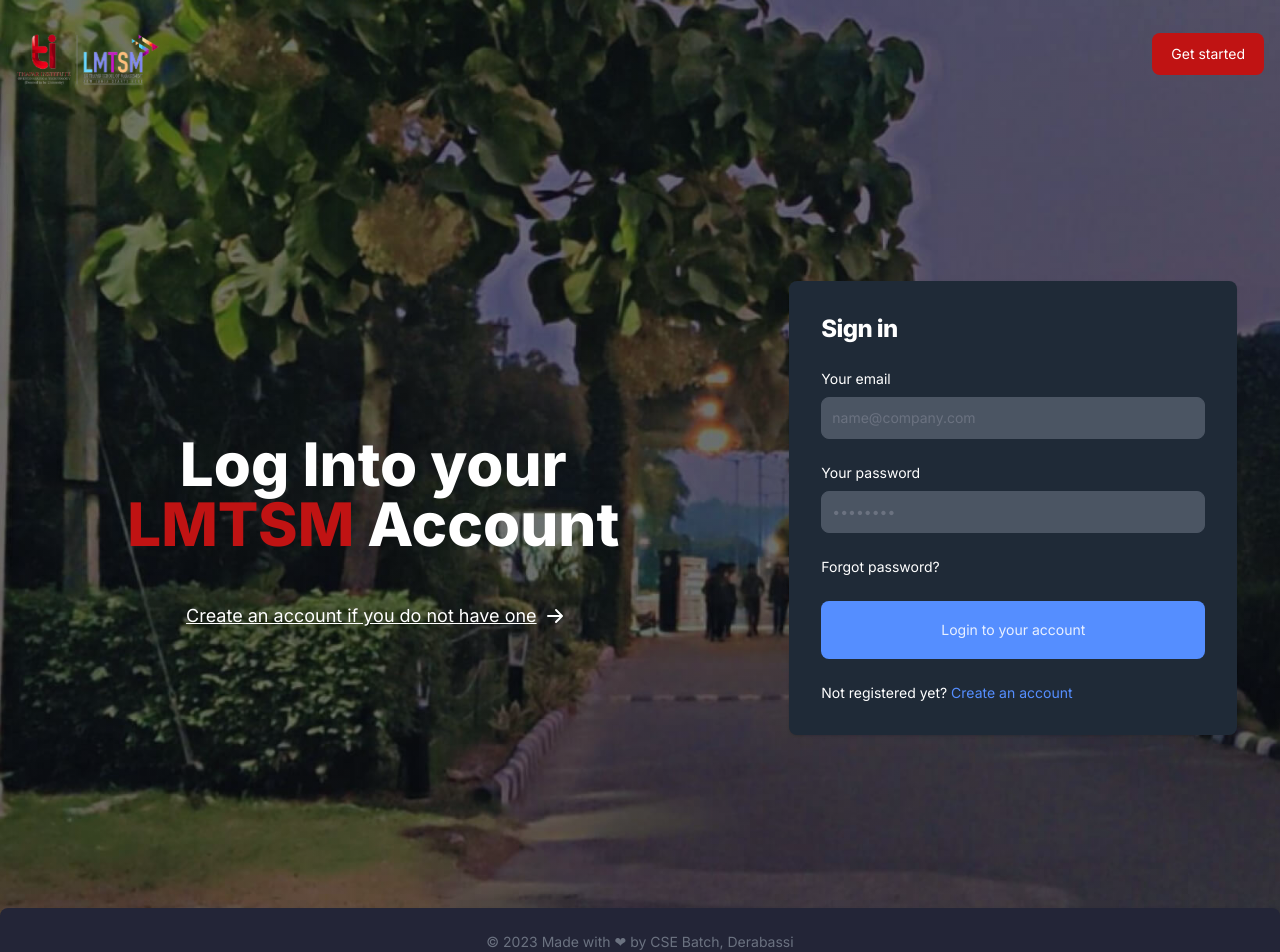
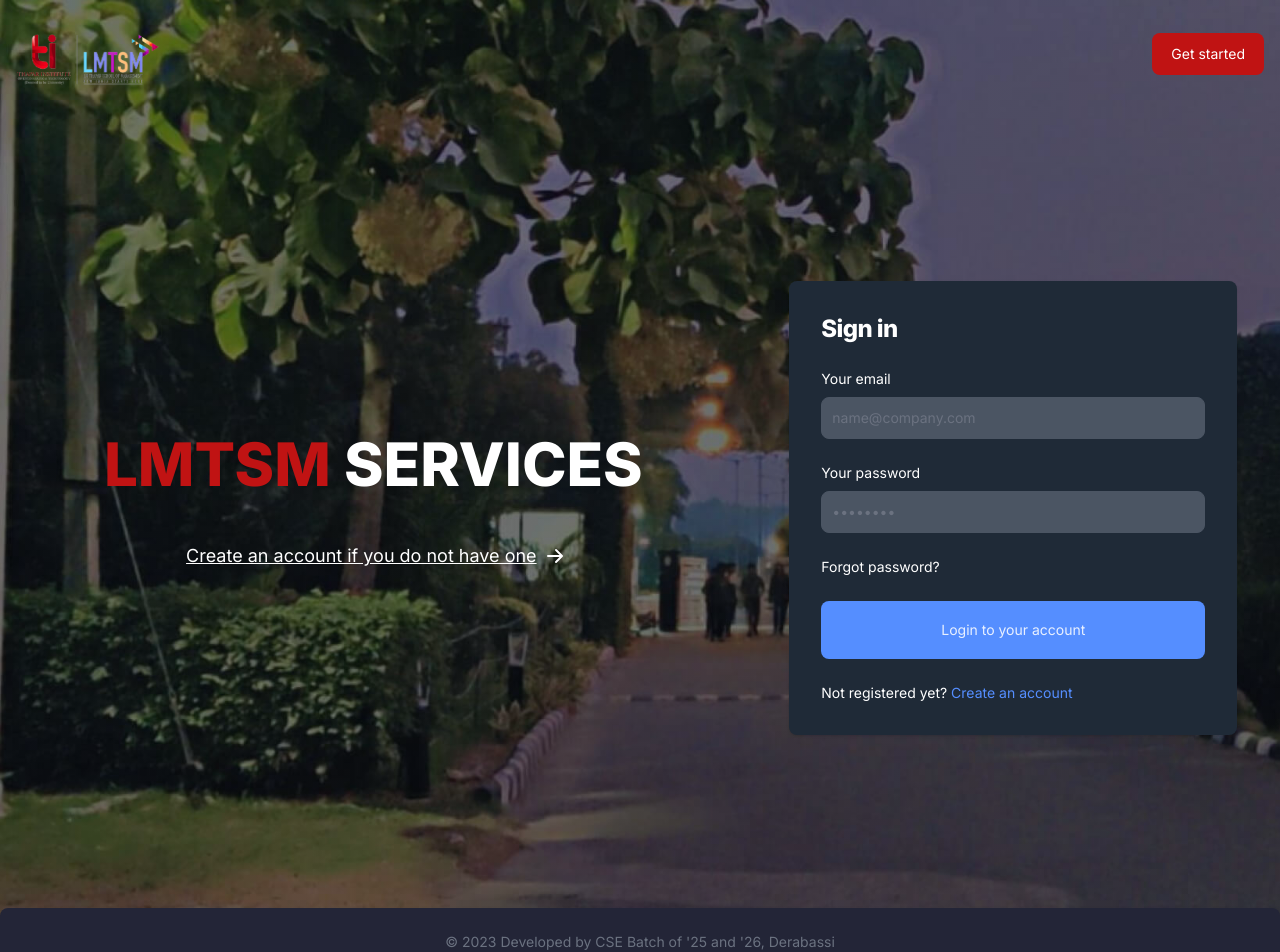
Before and after one commit to shouryade/LMTSM-Frontend, a React (Vite) app: page /login in a window 1280 px wide. Shown: the top 952 px of the page. Built offline with nearby package versions, Linux system fonts and the light colour scheme.

Commit message:
styles and fixes
Signed-off-by: shouryade <shourya.de12@gmail.com>

```diff
--- a/src/Pages/Auth/Login.jsx
+++ b/src/Pages/Auth/Login.jsx
@@ -95,9 +95,7 @@ export default function Login() {
         <div className="md:my-[15vh] inline-flex justify-between items-center py-1 px-1 pr-4 mb-7"></div>
         <div className="py-4 px-4 mx-auto max-w-screen-xl text-center lg:py-16 lg:px-12">
           <h1 className="mb-[1rem] text-[3rem] sm:text-[60px] leading-[60px] pt-2 font-inter font-extrabold tracking-normal leading-10 text-[#FFFFFF]">
-            Log Into your
-            <br />
-            <span className="text-[#c01313]">LMTSM</span> Account
+            <span className="text-[#c01313]">LMTSM</span> SERVICES
           </h1>
 
           <p className="pt-2 mt-10 text-[18px] leading-[27px] font-inter font-normal">
--- a/src/components/Approvals.jsx
+++ b/src/components/Approvals.jsx
@@ -61,12 +61,13 @@ const Approvals = () => {
               Authorization: `Bearer ${localStorage.getItem("jwt")}`,
               Accept: "application/json",
             },
-            data: { reason }, // Pass the reason in the request body
+            data: { reason },
           }
         );
         setBookings((prevBookings) =>
           prevBookings.filter((booking) => booking._id !== id)
         );
+        handleRefresh();
       }
     } catch (error) {
       handleRequestError(error);
--- a/src/components/FooterComponent.jsx
+++ b/src/components/FooterComponent.jsx
@@ -12,7 +12,7 @@ const FooterComponent = () => {
       <div className="w-full text-center">
         <Footer.Copyright
           href="/"
-          by="Made with ❤ by CSE Batch, Derabassi"
+          by="Developed by CSE Batch of '25 and '26, Derabassi"
           year={2023}
         />
       </div>
```
